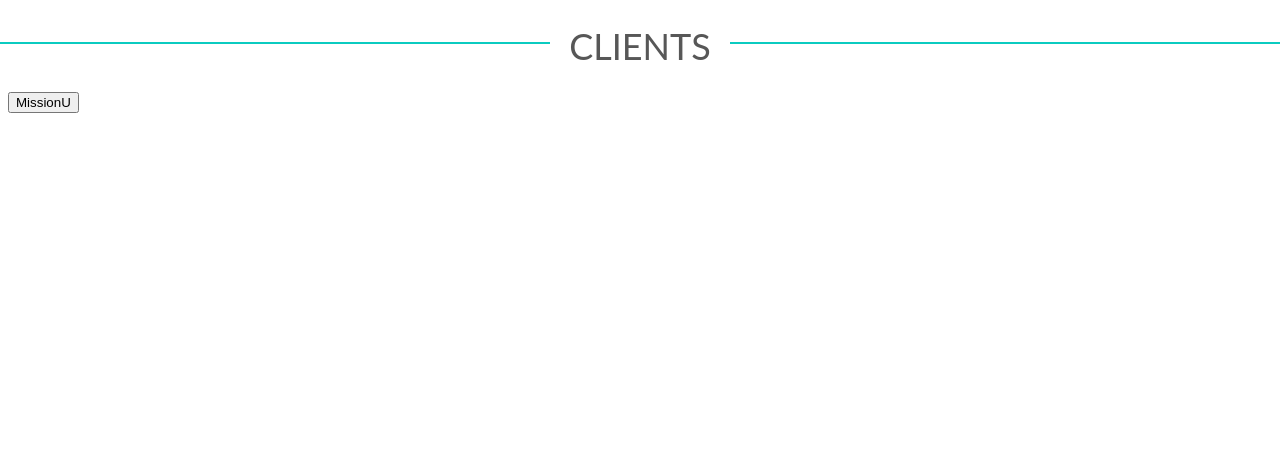
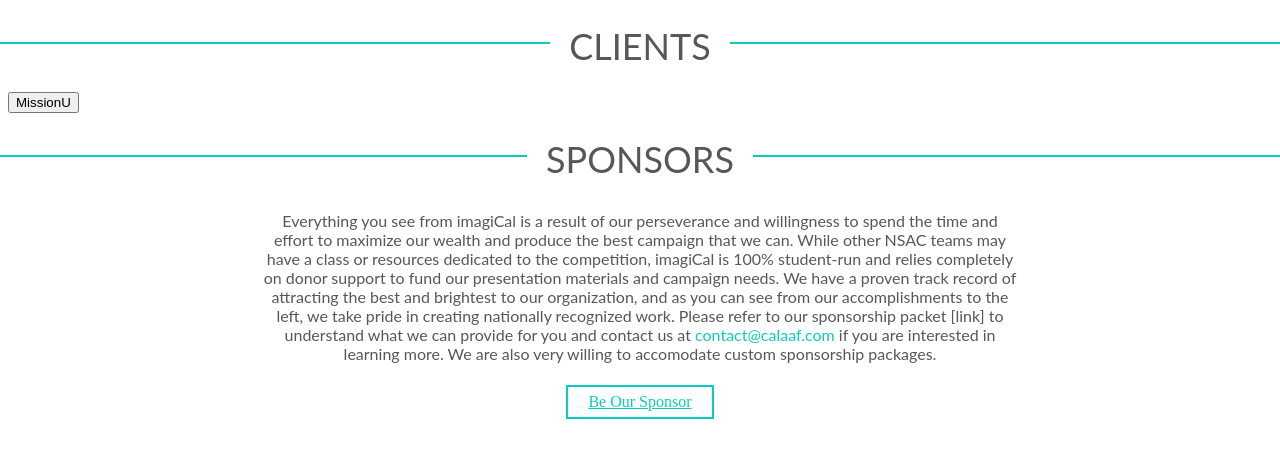
Before and after one commit to InnoD-WebTier/imagical, a Gatsby site: page /clientsandsponsors in a window 1280 px wide. Built offline with nearby package versions, Linux system fonts and the light colour scheme; Gatsby itself is replaced by a stand-in of ours.

Commit message:
add sponsors paragraph and button styling

```diff
--- a/src/pages/clientsandsponsors.js
+++ b/src/pages/clientsandsponsors.js
@@ -23,6 +23,13 @@ export default class LightboxClient extends Component {
         <button type='button' onClick={() => this.setState({ isOpen: true})}>
           MissionU
         </button>
+        <h1 className="title">SPONSORS</h1>
+        <div className="body__text_container">
+            <p className="body__text">Everything you see from imagiCal is a result of our perseverance and willingness to spend the time and effort to maximize our wealth and produce the best campaign that we can. While other NSAC teams may have a class or resources dedicated to the competition, imagiCal is 100% student-run and relies completely on donor support to fund our presentation materials and campaign needs. We have a proven track record of attracting the best and brightest to our organization, and as you can see from our accomplishments to the left, we take pride in creating nationally recognized work. Please refer to our sponsorship packet [link] to understand what we can provide for you and contact us at&nbsp;
+            <a href="mailto:contact@calaaf.com" className="body__link">contact@calaaf.com</a>
+            &nbsp;if you are interested in learning more. We are also very willing to accomodate custom sponsorship packages.</p>
+            <a className="button" href="">Be Our Sponsor</a>
+        </div>
 
         {isOpen &&
           <Lightbox
--- a/src/styles/index.css
+++ b/src/styles/index.css
@@ -162,6 +162,44 @@ html, body {
     margin: 3px;
 }
 
+.body__link {
+    text-decoration: none;
+    color: #0BCBC0;
+}
+
+.body__link:hover {
+    text-decoration: underline;
+    color: #0BCBC0;
+}
+
+.body__text {
+    color: #575757;
+    font-family: 'Lato', sans-serif;
+}
+
+.body__text_container {
+    width: 60%;
+    margin: auto;
+    margin-top: 30px;
+    text-align: center;
+}
+.button {
+    padding: 6px 20px;
+    border: 2px solid #0BCBC0;
+    background-color: white;
+    color: #0BCBC0;
+    font-size: 16px;
+    display: inline-block;
+    margin-top: 6px;
+}
+
+.button:hover {
+    text-decoration: none;
+    color: white;
+    background-color: #0BCBC0;
+}
+
+
 @media only screen and (max-width: 768px) {
     .member__overlay {
         bottom: 0;
```
